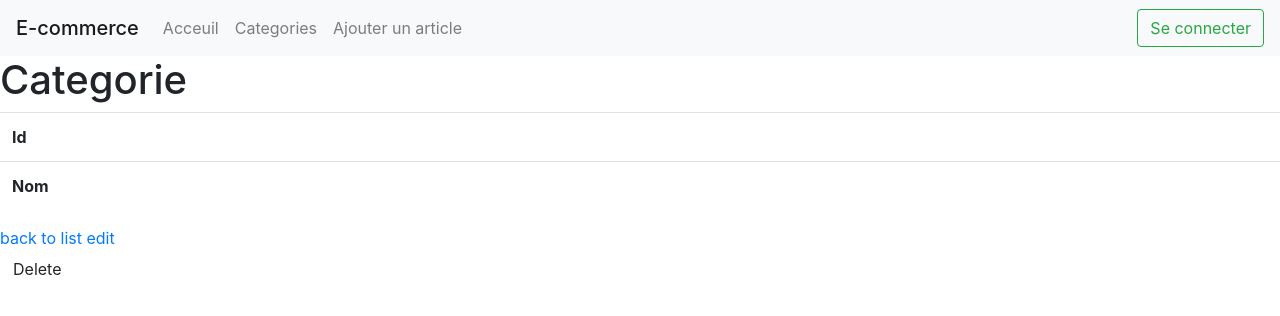
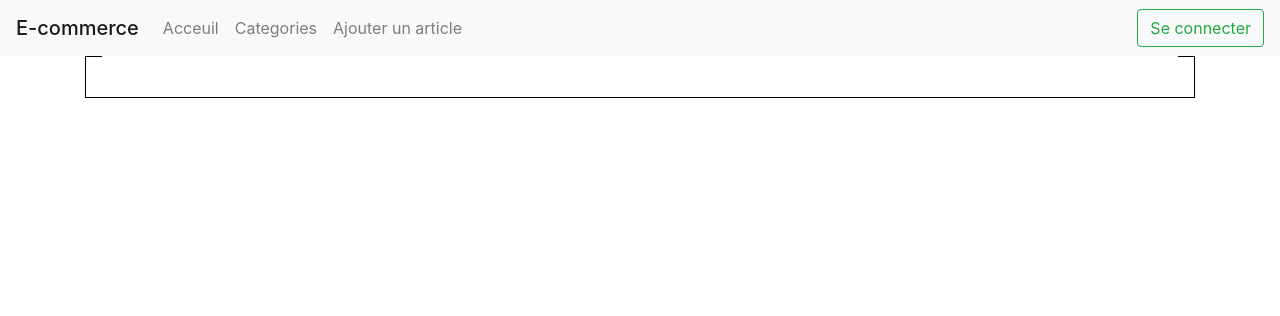
Before and after one commit to Coeurtisol/symfonyCoursBoutique, a Symfony app: template templates/categorie/show.html.twig in a window 1280 px wide. Shown: the top 316 px of the page. Run offline with Twig, Linux system fonts and the light colour scheme; the template is opened without the code that fills it, so the values that code supplies are empty; some libraries are stand-ins or nearby versions.

Commit message:
page categories, categorie

```diff
--- a/src/Controller/CategorieController.php
+++ b/src/Controller/CategorieController.php
@@ -21,8 +21,11 @@ class CategorieController extends AbstractController
      */
     public function index(CategorieRepository $categorieRepository): Response
     {
+        $categories = $categorieRepository->findAll();
+        // $categories = $this->getDoctrine()->getRepository(Categorie::class)->findAll();
+        // dd($categories);
         return $this->render('categorie/index.html.twig', [
-            'categories' => $categorieRepository->findAll(),
+            'categories' => $categories,
         ]);
     }
 
--- a/src/Form/CategorieType.php
+++ b/src/Form/CategorieType.php
@@ -13,7 +13,7 @@ class CategorieType extends AbstractType
     {
         $builder
             ->add('nom')
-            ->add('articles')
+            // ->add('articles')
         ;
     }
 
--- a/templates/categorie/show.html.twig
+++ b/templates/categorie/show.html.twig
@@ -3,7 +3,34 @@
 {% block title %}Categorie{% endblock %}
 
 {% block body %}
-    <h1>Categorie</h1>
+
+        <style>
+            fieldset{
+                border: 1px solid black;
+            }
+            a.no-style{
+                text-decoration:none;
+                color : black;
+            }
+        </style>
+
+        <div class="container">
+            <fieldset class="d-flex p-3">
+                <legend>{{ categorie.nom }}</legend>
+                {% for article in categorie.articles %}
+                    <a href="{{ path('article_show', {'id': article.id}) }}" class="card mr-3 no-style" style="width: 18rem;">
+                        <img class="card-img-top" src="..." alt="Card image cap">
+                        <div class="card-body">
+                            <h5 class="card-title">{{ article.nom }}</h5>
+                            <p class="card-text">{{article.description}}</p>
+                            <p class="card-text">{{article.prix}}</p>
+                        </div>
+                    </a>
+                {% endfor %}
+            </fieldset>
+        </div>
+
+    {# <h1>Categorie</h1>
 
     <table class="table">
         <tbody>
@@ -22,5 +49,5 @@
 
     <a href="{{ path('categorie_edit', {'id': categorie.id}) }}">edit</a>
 
-    {{ include('categorie/_delete_form.html.twig') }}
+    {{ include('categorie/_delete_form.html.twig') }} #}
 {% endblock %}
```
Also changed, not shown: templates/categorie/index.html.twig (+33 -2 lines).
